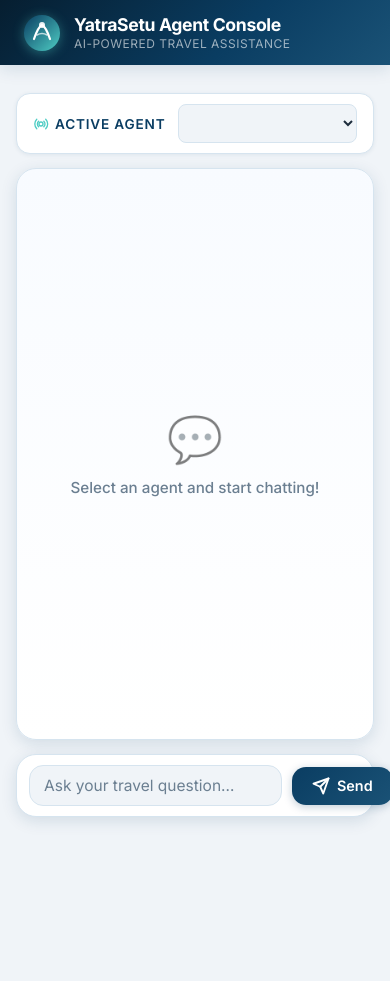
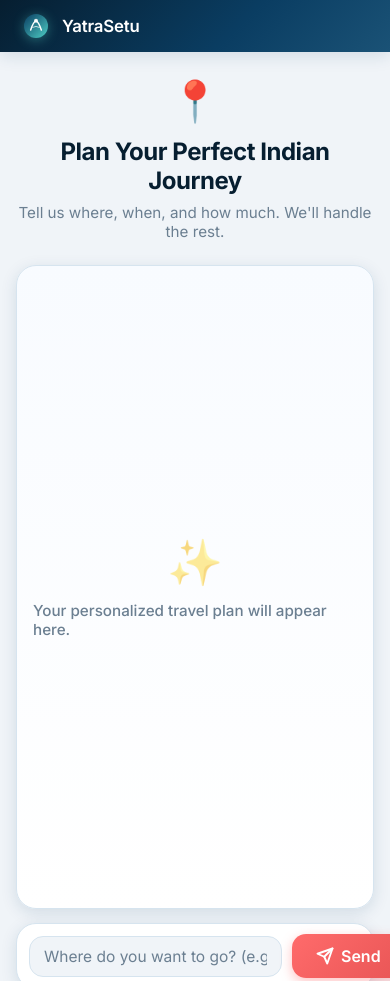
Before and after one commit to rahulcodes-java/yatrasetu-ai-agents, a plain HTML site: page web_ui/index.html in a window 390 px wide. Shown: the top 981 px of the page. Before the commit the page ends 844 px from the top, so only its background shows below. Drawn offline with nearby package versions, Linux system fonts and the light colour scheme; no server answers.

Commit message:
Enhance UI: Planner-centric hero design, remove agent dropdown

```diff
--- a/web_ui/index.html
+++ b/web_ui/index.html
@@ -18,7 +18,7 @@
     <div class="header-inner">
       <!-- Logo mark -->
       <div class="logo-mark" aria-hidden="true">
-        <svg width="36" height="36" viewBox="0 0 36 36" fill="none" xmlns="http://www.w3.org/2000/svg">
+        <svg width="24" height="24" viewBox="0 0 36 36" fill="none" xmlns="http://www.w3.org/2000/svg">
           <circle cx="18" cy="18" r="18" fill="url(#logoGrad)"/>
           <path d="M10 24 Q14 12 18 10 Q22 12 26 24" stroke="#ffffff" stroke-width="2.2" fill="none" stroke-linecap="round"/>
           <circle cx="18" cy="10" r="3" fill="#ffffff" opacity="0.9"/>
@@ -32,32 +32,28 @@
         </svg>
       </div>
       <div class="header-text">
-        <h1>YatraSetu Agent Console</h1>
-        <p class="header-subtitle">AI-powered travel assistance</p>
+        <h1>YatraSetu</h1>
       </div>
     </div>
   </header>
 
+  <section class="hero-section">
+    <div class="hero-icon">📍</div>
+    <h2>Plan Your Perfect Indian Journey</h2>
+    <p>Tell us where, when, and how much. We'll handle the rest.</p>
+  </section>
+
   <main>
     <div class="layout-wrapper">
 
-      <!-- Agent selector -->
-      <section class="agent-select">
-        <label for="agentDropdown">
-          <svg width="16" height="16" viewBox="0 0 24 24" fill="none" stroke="currentColor" stroke-width="2" stroke-linecap="round" stroke-linejoin="round" aria-hidden="true">
-            <circle cx="12" cy="12" r="3"/><path d="M19.07 4.93a10 10 0 0 1 0 14.14M16.24 7.76a6 6 0 0 1 0 8.49M5.66 19.07a10 10 0 0 1 0-14.14M8.34 16.24a6 6 0 0 1 0-8.49"/>
-          </svg>
-          Active Agent
-        </label>
-        <select id="agentDropdown" aria-label="Select an AI agent"></select>
-      </section>
+      <!-- Agent selector (Removed as Planner handles all) -->
 
       <!-- Chat window -->
       <section class="chat-window" id="chatWindow" aria-live="polite" aria-label="Chat conversation">
         <!-- Messages appended by script.js -->
         <div class="chat-empty-state" id="emptyState">
-          <div class="empty-icon" aria-hidden="true">💬</div>
-          <p>Select an agent and start chatting!</p>
+          <div class="empty-icon" aria-hidden="true">✨</div>
+          <p>Your personalized travel plan will appear here.</p>
         </div>
       </section>
 
@@ -66,7 +62,7 @@
         <input
           type="text"
           id="messageInput"
-          placeholder="Ask your travel question…"
+          placeholder="Where do you want to go? (e.g., 'Rajasthan, 5 days, ₹50k for 2 people')"
           autocomplete="off"
           aria-label="Message input"
         />
--- a/web_ui/script.js
+++ b/web_ui/script.js
@@ -52,6 +52,9 @@ function resetSessionId(agentName) {
 
 /** Friendly display name for an agent */
 function agentDisplayName(agentName) {
+  if (agentName === "planner_agent") {
+    return "📋 Your Complete Travel Plan";
+  }
   return agentName
     .replace(/_agent$/i, "")
     .replace(/_/g, " ")
@@ -213,26 +216,9 @@ function appendLoadingBubble() {
   syncEmptyState();
 }
 
-/** Populate the agent dropdown */
+/** Populate the agent dropdown (hidden, default to planner_agent) */
 async function loadAgents() {
-  try {
-    const resp = await fetch(`${API_BASE}/list-apps`);
-    const data = await resp.json();
-    // Expected shape: { apps: [{ app_name: "heritage_agent" }, ...] } or simple array
-    const apps = Array.isArray(data) ? data : (data.apps || []);
-    const select = document.getElementById("agentDropdown");
-    apps.forEach(app => {
-      const name = app.app_name || app; // support both formats
-      const opt = document.createElement("option");
-      opt.value = name;
-      opt.textContent = agentDisplayName(name);
-      select.appendChild(opt);
-    });
-    if (select.options.length > 0) select.selectedIndex = 0;
-  } catch (e) {
-    console.error("Failed to load agents", e);
-    alert("Could not fetch agent list from the API server.");
-  }
+  // We no longer populate the UI dropdown as Planner is the hero.
 }
 
 /** Send user input to the selected agent */
@@ -247,9 +233,7 @@ async function sendMessage() {
   // Start cooldown immediately so user sees the counter right away
   startCooldown();
 
-  const agentEl = document.getElementById("agentDropdown");
-  const agent = agentEl.value;
-  if (!agent) return;
+  const agent = "planner_agent"; // Planner handles everything invisibly
 
   const sessionId = getSessionId(agent);
 
@@ -328,16 +312,7 @@ async function sendMessage() {
 
 /** Clear chat history when the agent changes (Fix 1) */
 function onAgentChange() {
-  const agent = document.getElementById("agentDropdown").value;
-
-  // Clear chat
-  const chat = document.getElementById("chatWindow");
-  // Remove all message wrappers (leave empty-state div intact)
-  chat.querySelectorAll(".message-wrapper").forEach(el => el.remove());
-  syncEmptyState();
-
-  // Start a fresh session for this agent
-  resetSessionId(agent);
+  // Not used now since Planner is the only entry point
 }
 
 /** Initialise event listeners */
@@ -350,10 +325,7 @@ function init() {
     }
   });
 
-  // Fix 1: clear chat on agent switch
-  document.getElementById("agentDropdown").addEventListener("change", onAgentChange);
-
-  loadAgents();
+  // Dropdown is removed, so no change listener needed.
 }
 
 window.addEventListener("DOMContentLoaded", init);
--- a/web_ui/style.css
+++ b/web_ui/style.css
@@ -82,25 +82,47 @@ header {
 }
 
 h1 {
-  font-size: 1.35rem;
-  font-weight: 700;
+  font-size: 1.15rem;
+  font-weight: 600;
   color: #ffffff;
-  letter-spacing: -0.02em;
+  letter-spacing: -0.01em;
   line-height: 1.2;
 }
 
-.header-subtitle {
-  font-size: 0.75rem;
-  color: rgba(255, 255, 255, 0.6);
-  font-weight: 400;
-  letter-spacing: 0.04em;
-  text-transform: uppercase;
+/* Removed header-subtitle since it's now deleted */
+
+/* ---------- Hero section ----------------------------------- */
+.hero-section {
+  text-align: center;
+  padding: 36px 20px 10px;
+  max-width: 700px;
+  margin: 0 auto;
+}
+
+.hero-icon {
+  font-size: 2.5rem;
+  margin-bottom: 12px;
+  display: inline-block;
+  color: var(--sky);
+}
+
+.hero-section h2 {
+  font-size: 1.8rem;
+  font-weight: 700;
+  color: var(--navy-dark);
+  margin-bottom: 8px;
+  letter-spacing: -0.02em;
+}
+
+.hero-section p {
+  font-size: 1.05rem;
+  color: var(--text-muted);
 }
 
 /* ---------- Main layout wrapper ---------------------------- */
 main {
   flex: 1;
-  padding: 28px 16px 24px;
+  padding: 16px 16px 24px;
 }
 
 .layout-wrapper {
@@ -457,32 +479,32 @@ main {
 }
 
 #sendButton {
-  background: linear-gradient(135deg, var(--navy) 0%, var(--navy-light) 100%);
+  background: linear-gradient(135deg, var(--coral) 0%, var(--coral-dark) 100%);
   color: #ffffff;
   border: none;
   border-radius: var(--radius-md);
-  padding: 10px 20px;
+  padding: 12px 24px;
   font-family: var(--font);
-  font-size: 0.9rem;
+  font-size: 1rem;
   font-weight: 600;
   cursor: pointer;
   display: flex;
   align-items: center;
   gap: 7px;
-  box-shadow: 0 2px 8px rgba(10, 61, 98, 0.25);
+  box-shadow: 0 4px 12px rgba(255, 107, 107, 0.4);
   transition: background 0.2s, transform 0.12s, box-shadow 0.2s;
   white-space: nowrap;
 }
 
 #sendButton:hover {
-  background: linear-gradient(135deg, var(--coral-dark) 0%, var(--coral) 100%);
-  box-shadow: 0 4px 16px rgba(255, 107, 107, 0.35);
-  transform: translateY(-1px);
+  background: linear-gradient(135deg, #ff7b7b 0%, var(--coral) 100%);
+  box-shadow: 0 6px 20px rgba(255, 107, 107, 0.5);
+  transform: translateY(-2px);
 }
 
 #sendButton:active {
   transform: translateY(0);
-  box-shadow: var(--shadow-sm);
+  box-shadow: 0 2px 8px rgba(255, 107, 107, 0.4);
 }
 
 /* ---------- Fade-in animation for messages ----------------- */
@@ -498,7 +520,19 @@ main {
   }
 
   h1 {
-    font-size: 1.1rem;
+    font-size: 1.05rem;
+  }
+
+  .hero-section {
+    padding: 24px 16px 8px;
+  }
+
+  .hero-section h2 {
+    font-size: 1.5rem;
+  }
+
+  .hero-section p {
+    font-size: 0.95rem;
   }
 
   .bubble-column {
```
